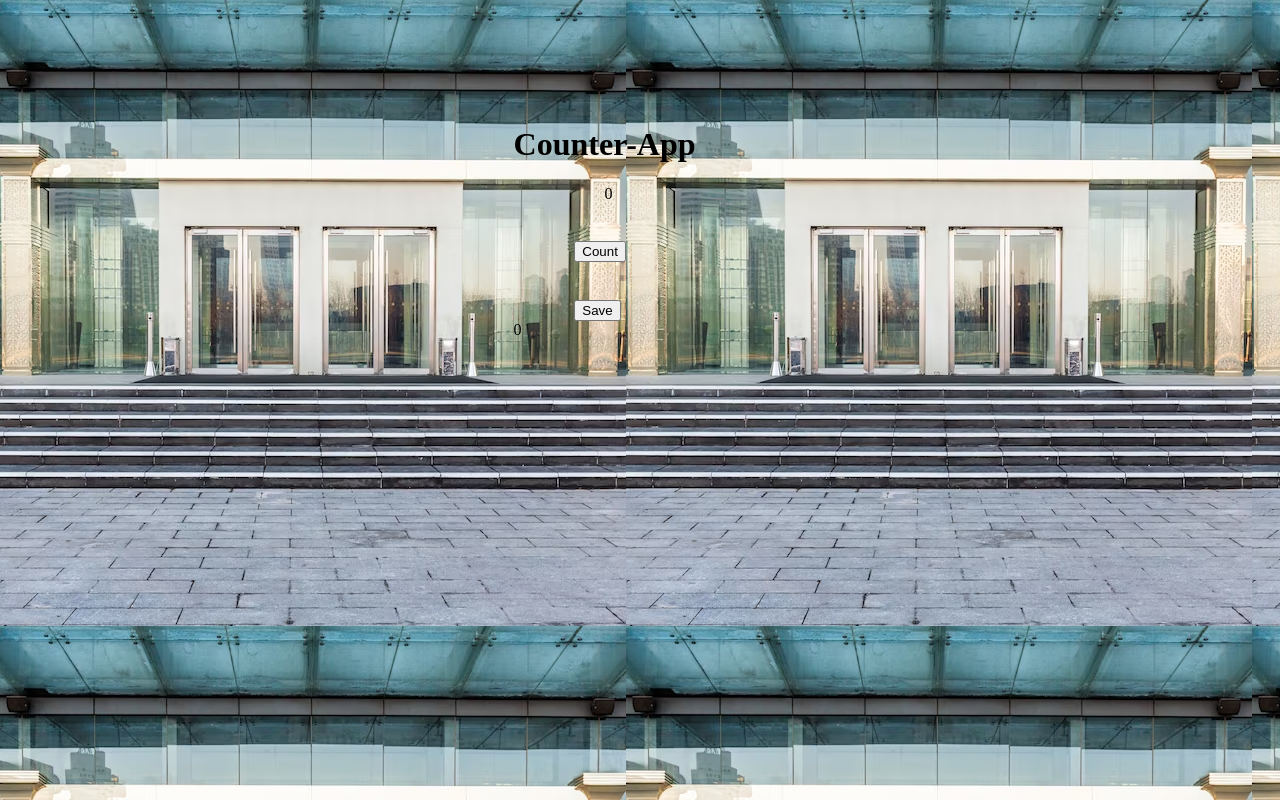
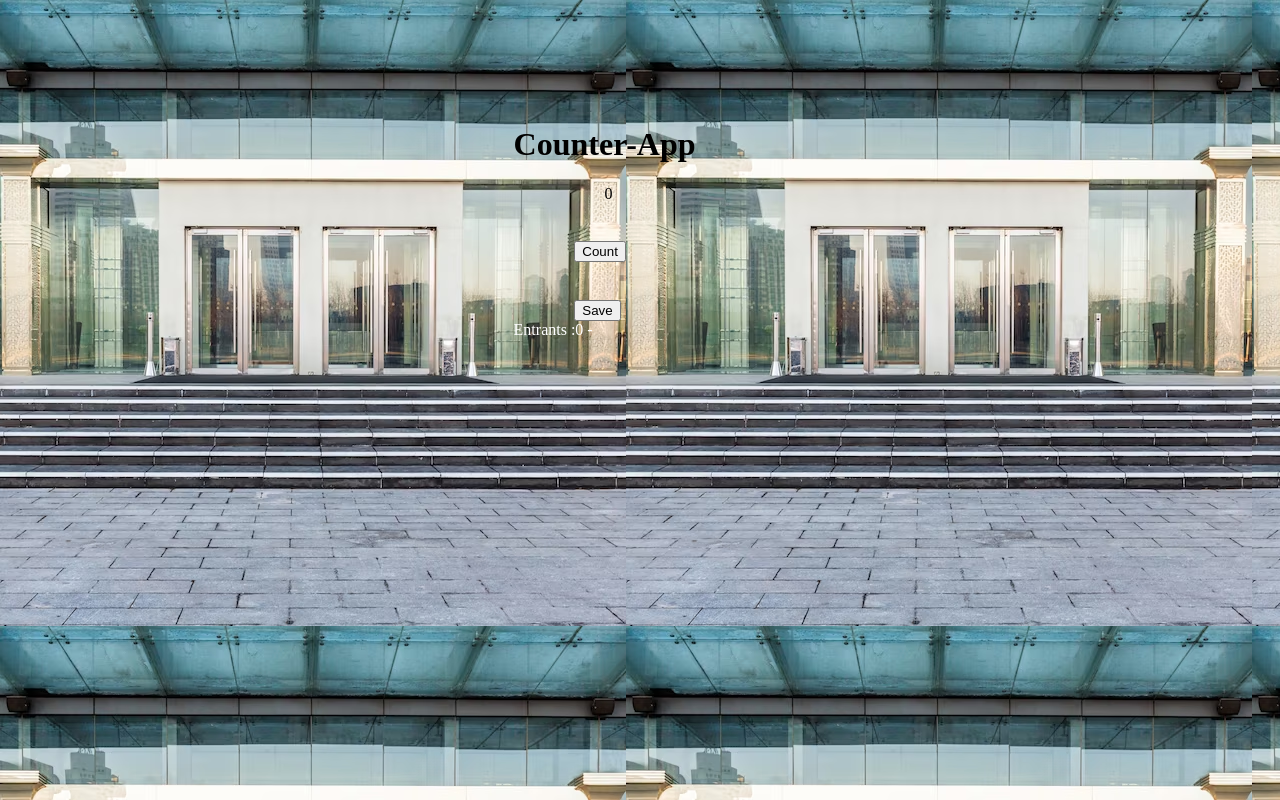
Before and after one commit to PrinceBadru/Counter-App, a plain HTML site: page index.html in a window 1280 px wide. Both pictures are taken after a click on the button "Save". Drawn offline with Linux system fonts and the light colour scheme.

Commit message:
add entrants feature

```diff
--- a/index.html
+++ b/index.html
@@ -14,7 +14,7 @@
     <div class="Innertext" id="innertext" >0</div>
     <button id="count-btn" onclick="pressed()">Count</button>
     <button id="save-btn" onclick="keep()">Save</button>
-    <div id="notes" onclick="keep()"></div>
+    <div id="notes" onclick="keep()">Entrants :</div>
     </div>
     <script src="main.js"></script>
 </body>
--- a/main.js
+++ b/main.js
@@ -10,8 +10,7 @@ function pressed(){
 }
 
 function keep(){
- records.innerText = count;
+ records.textContent += count + " - ";
  count = 0;
  clickNum.textContent = count ;
-
 }
--- a/style.css
+++ b/style.css
@@ -13,6 +13,10 @@ background-image: url(images/empty-town-square_1359-156.avif) ;
     margin-left: 12%;
 }
 
+#notes {
+    color: white;
+}
+
 button {
     display: flex;
     margin-left: 8%;
```
